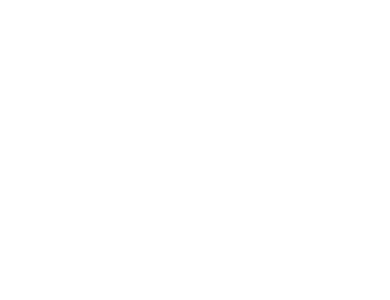
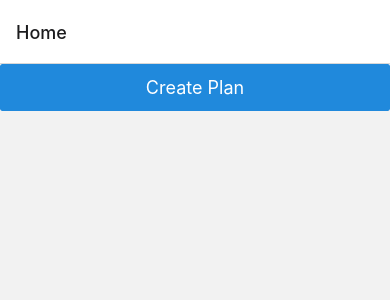
Before and after one commit to kangyeop/pirtip, a React Native app: screen / in a window 390 px wide. Shown: the top 300 px of the page. Built offline with nearby package versions, Linux system fonts and the light colour scheme.

Commit message:
feat: Stack 네비게이터 추가

```diff
--- a/package.json
+++ b/package.json
@@ -10,12 +10,15 @@
     "test": "jest"
   },
   "dependencies": {
+    "@react-navigation/native": "^6.1.9",
+    "@react-navigation/native-stack": "^6.9.17",
     "@rneui/base": "^4.0.0-rc.7",
     "@rneui/themed": "^4.0.0-rc.8",
     "@tanstack/react-query": "^5.13.4",
     "react": "18.2.0",
     "react-native": "0.73.0",
-    "react-native-safe-area-context": "^4.8.0",
+    "react-native-safe-area-context": "^4.8.2",
+    "react-native-screens": "^3.29.0",
     "react-native-vector-icons": "^10.0.2",
     "react-native-webview": "^13.6.3",
     "recoil": "^0.7.7"
--- a/src/App.tsx
+++ b/src/App.tsx
@@ -6,17 +6,18 @@
  */
 
 import React from 'react';
-import {SafeAreaView} from 'react-native';
 import {SafeAreaProvider} from 'react-native-safe-area-context';
+import {NavigationContainer} from '@react-navigation/native';
+import {AppStack} from './navigators/AppStack';
 
-function App(): React.JSX.Element {
+const App: React.FC = () => {
   return (
     <SafeAreaProvider>
-      <SafeAreaView>
-        <></>
-      </SafeAreaView>
+      <NavigationContainer>
+        <AppStack />
+      </NavigationContainer>
     </SafeAreaProvider>
   );
-}
+};
 
 export default App;
--- /dev/null
+++ b/src/navigators/AppStack.tsx
@@ -0,0 +1,15 @@
+import React from 'react';
+import {createNativeStackNavigator} from '@react-navigation/native-stack';
+import {Home} from '../screen/Home';
+import {CreatePlan} from '../screen/Plan/CreatePlan';
+
+const {Navigator, Screen} = createNativeStackNavigator();
+
+export const AppStack: React.FC = () => {
+  return (
+    <Navigator initialRouteName="Home">
+      <Screen name="Home" component={Home} />
+      <Screen name="CreatePlan" component={CreatePlan} />
+    </Navigator>
+  );
+};
--- /dev/null
+++ b/src/screen/Home.tsx
@@ -0,0 +1,15 @@
+import React from 'react';
+import {Button} from '@rneui/base';
+import {View} from 'react-native';
+import {useLinkTo} from '@react-navigation/native';
+
+export const Home = () => {
+  const linkTo = useLinkTo();
+  return (
+    <View>
+      <Button onPress={() => linkTo('/CreatePlan')} size="lg">
+        Create Plan
+      </Button>
+    </View>
+  );
+};
--- /dev/null
+++ b/src/screen/Plan/CreatePlan.tsx
@@ -0,0 +1,21 @@
+import {Text} from '@rneui/base';
+import {Input} from '@rneui/themed';
+import React from 'react';
+import {View} from 'react-native';
+
+export const CreatePlan: React.FC = () => {
+  return (
+    <View>
+      <View
+        style={{
+          display: 'flex',
+          flexDirection: 'row',
+          alignItems: 'center',
+          padding: 10,
+        }}>
+        <Text>일정 이름</Text>
+        <Input />
+      </View>
+    </View>
+  );
+};
```
Also changed, not shown: 4 other files (tests, documents, lock files or other folders).
